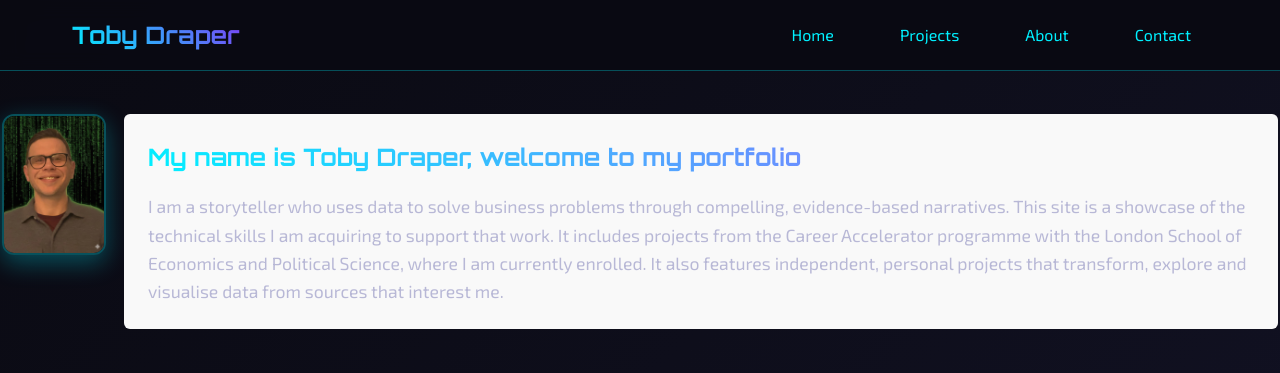
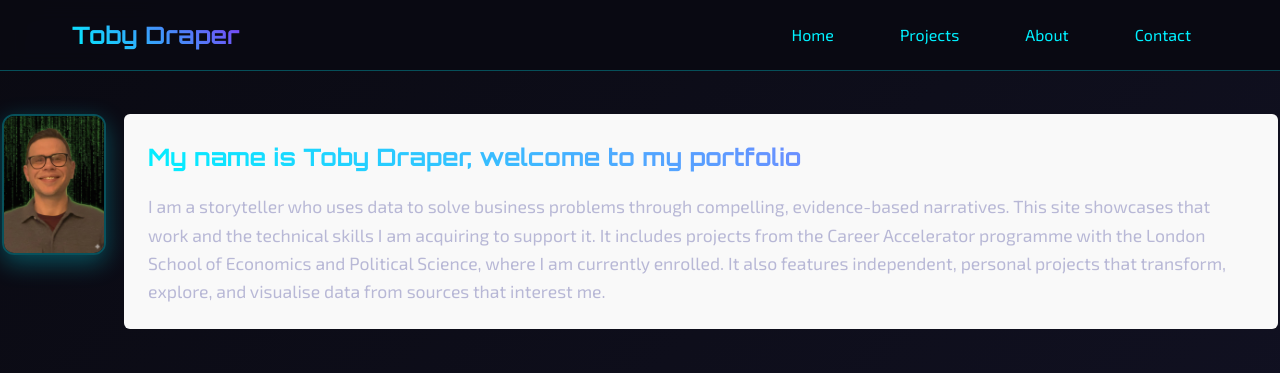
Before and after one commit to drapertoby/portfolio-toby-draper, a Jekyll site: the page built from index.md, in a window 1280 px wide and 900 px high. Shown: the top 373 px of the window. Built offline with Jekyll 4.4.1, drawn with Linux system fonts in a browser that asks for light colours.

Commit message:
Update index.md
tweak about me to emphasise the business stuff over the technical stuff

```diff
--- a/index.md
+++ b/index.md
@@ -11,7 +11,7 @@ title: "Home"
     <td style="background-color: #f9f9f9; padding: 1.5rem; border-radius: 6px;">
       <h2 style="margin-top: 0; font-size: 1.5rem;">My name is Toby Draper, welcome to my portfolio</h2>
       <p style="font-size: 1.1rem; line-height: 1.6; margin: 0;">
-        I am a storyteller who uses data to solve business problems through compelling, evidence-based narratives. This site is a showcase of the technical skills I am acquiring to support that work. It includes projects from the Career Accelerator programme with the London School of Economics and Political Science, where I am currently enrolled. It also features independent, personal projects that transform, explore and visualise data from sources that interest me.
+        I am a storyteller who uses data to solve business problems through compelling, evidence-based narratives. This site showcases that work and the technical skills I am acquiring to support it. It includes projects from the Career Accelerator programme with the London School of Economics and Political Science, where I am currently enrolled. It also features independent, personal projects that transform, explore, and visualise data from sources that interest me.
       </p>
     </td>
   </tr>
```
